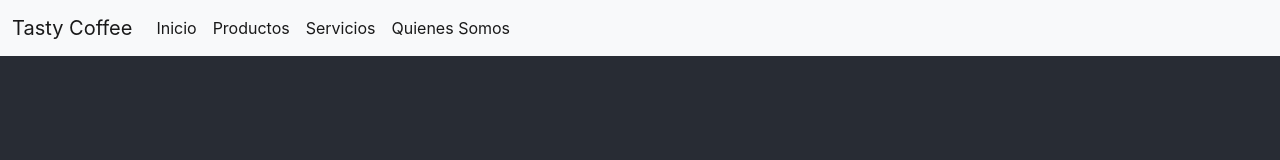
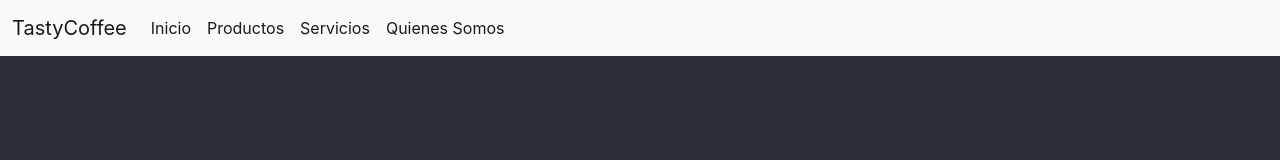
Before and after one commit to marianopadularrosa1/glowing-chainsaw, a React (Create React App) app: page / in a window 1280 px wide. Shown: the top 160 px of the page. Built offline with nearby package versions, Linux system fonts and the light colour scheme.

Commit message:
NavBar y Footer

```diff
--- a/src/components/NavBar.js
+++ b/src/components/NavBar.js
@@ -5,7 +5,7 @@ function NavBar() {
     <nav class="navbar navbar-expand-lg navbar-light bg-light">
       <div class="container-fluid">
         <a class="navbar-brand" href="#">
-          Tasty Coffee
+          TastyCoffee
         </a>
         <button
           class="navbar-toggler"
```
